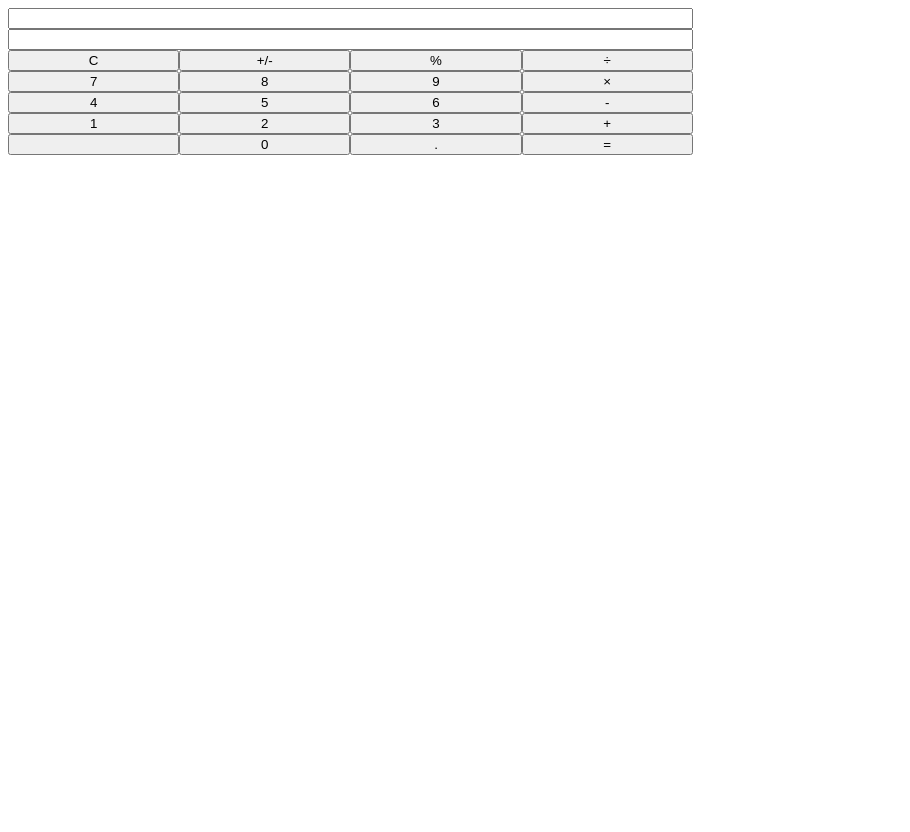
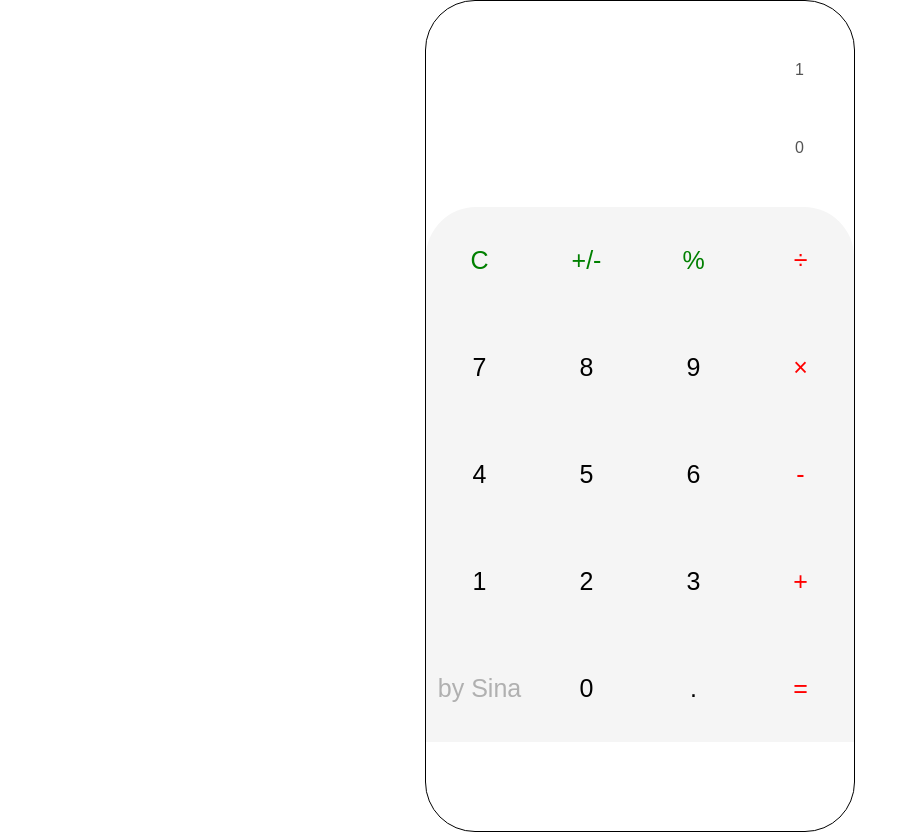
Before and after one commit to cenaei/Calculator, a plain HTML site: page index.html in a window 1280 px wide. Shown: the whole page, without its empty margins (0-910 px from the left). Drawn offline with Linux system fonts and the light colour scheme; a web font is replaced by a local one.

Commit message:
Added more Styling

```diff
--- a/app.js
+++ b/app.js
@@ -1,19 +1,25 @@
 var numbers = "";
-const input = document.getElementById("input");
-const output = document.getElementById("output");
+const body = document.querySelector("body");
+const input = document.querySelector("#input");
+const output = document.querySelector("#output");
 
-function show() {
-  input.value = numbers;
+function show(num) {
+  input = num;
+  output = num;
 }
 
 function add(val) {
-  input+=val;
-  show();
+  input += val;
+  show(input);
 }
 
 function c() {
   numbers = "";
-  show();
+  show(numbers);
+}
+
+function point() {
+
 }
 
 // function ne() {
@@ -22,3 +28,19 @@ function c() {
 function calc() {
   eval(numbers);
 }
+
+// function data(value) {
+//   calculator.display.value += value
+// }
+
+// function ac(){
+//   calculator.display.value = ""
+// }
+
+// function c(){
+//   calculator.display.value = calculator.display.value.slice(0,-1)
+// }
+
+// function result(){
+//   calculator.display.value = eval(calculator.display.value)
+// }
--- a/assets/sass/base/_base.scss
+++ b/assets/sass/base/_base.scss
@@ -1,11 +1,10 @@
-body {
-  width: 42.8rem;
+.section {
+  max-width: 42.8rem;
   height: 100vh;
-}
-
-.header {
-  display: flex;
-  flex-direction: column
+  margin: 0 auto;
+  padding-top: 3rem;
+  border: 1px solid #000;
+  border-radius: 5rem;
 }
 
 .main {
--- a/assets/sass/base/_reset.scss
+++ b/assets/sass/base/_reset.scss
@@ -17,7 +17,7 @@ body {
   bottom: 0px;
   width: 100vw;
   height: 100vh;
-  font-family: "Roboto", sans-serif;
+  font-family: 'Kdam Thmor Pro', sans-serif;
   background-color: $background;
 }
 
@@ -48,49 +48,19 @@ textarea {
 // }
 
 button {
-  margin-left: 1rem;
-  padding: 1rem 2rem;
+  background-color: transparent;
+  aspect-ratio: 1/1;
+  padding: 1rem;
   border: none;
-  border-radius: 1.3rem;
-  font: {
-    size: 1.4rem;
-    weight: 400;
-  }
+  border-radius: 2rem;
+  @include font(2.5rem, 300);
   &:hover {
     cursor: pointer;
+    background-color: #ddabab;
   }
-  background-color: white;
-}
-
-h1,
-h2,
-h3,
-h4,
-h5,
-h6 {
-  align-self: flex-start;
-  font-family: 'Roboto', sans-serif;
-  color: black;
-  margin: 1.3rem 0 1.3rem .3rem;
-}
-
-h1 {
-  @include font(3.2rem, 500);
-}
-
-h2 {
-  @include font(2.2rem, 400);
-}
-
-h3 {
-  @include font(1.8rem, 400);
 }
 
 a {
   text-decoration: none;
   color: black;
 }
-
-p {
-  @include font(1.4rem, 300);
-}
--- /dev/null
+++ b/assets/sass/layouts/_buttons.scss
@@ -0,0 +1,21 @@
+.main {
+  background-color: whitesmoke;
+  margin: 0;
+  border-top-left-radius: 5rem;
+  border-top-right-radius: 5rem;
+}
+
+.btn {
+  &--green {
+    color: $green;
+  }
+  &--red {
+    color: $red;
+  }
+}
+.sign {
+  &:hover {
+    background-color: transparent;
+    color: #28a971;
+  }
+}
--- /dev/null
+++ b/assets/sass/layouts/_display.scss
@@ -0,0 +1,23 @@
+.header {
+  display: grid;
+  grid-template-columns: 1fr;
+  grid-template-rows: repeat(2, 1fr);
+  grid-column-gap: 0px;
+  grid-row-gap: 0px;
+
+  max-height: 20%;
+
+  margin-bottom: 2rem;
+
+  .input {
+    text-align: right;
+    padding: 3rem 5rem;
+    // background-color: #ffd8d8;
+    // color: ;
+  }
+  .output {
+    @extend .input;
+    // padding: 1.5rem 1.5rem;
+    // background-color: #c5fff5;
+  }
+}
--- a/assets/sass/main.sass
+++ b/assets/sass/main.sass
@@ -3,5 +3,8 @@
 @import "sass-utils/_variables.scss";
 @import "sass-utils/_mixin.scss";
 
+@import "base/_reset.scss";
 @import "base/_base.scss";
-@import "base/_base.scss";
+
+@import "layouts/_display.scss";
+@import "layouts/_buttons.scss";
--- a/assets/sass/sass-utils/_colors.scss
+++ b/assets/sass/sass-utils/_colors.scss
@@ -0,0 +1,3 @@
+$background: #fff;
+$green: green;
+$red: red;
--- a/assets/sass/sass-utils/_fonts.scss
+++ b/assets/sass/sass-utils/_fonts.scss
@@ -1,2 +1,5 @@
 // Roboto
 @import url("https://fonts.googleapis.com/css2?family=Roboto:ital,wght@0,100;0,300;0,400;0,500;0,700;0,900;1,100;1,300;1,400;1,500;1,700;1,900&display=swap");
+
+// Kdam Thmor Pro
+@import url('https://fonts.googleapis.com/css2?family=Kdam+Thmor+Pro&display=swap');
--- a/index.html
+++ b/index.html
@@ -1,22 +1,25 @@
 <!DOCTYPE html>
 <html lang="en">
   <head>
-  <meta charset="UTF-8">
-  <meta http-equiv="X-UA-Compatible" content="IE=edge">
-  <meta name="viewport" content="width=device-width, initial-scale=1.0">
-  <link rel="shortcut icon" href="favicon.ico" type="image/x-icon">
-  <link rel="stylesheet" href="./assets/css/main.css">
+    <meta charset="UTF-8" />
+    <meta http-equiv="X-UA-Compatible" content="IE=edge" />
+    <meta name="viewport" content="width=device-width, initial-scale=1.0" />
+    <link rel="shortcut icon" href="favicon.ico" type="image/x-icon" />
+    <link rel="stylesheet" href="./assets/css/main.css" />
     <title>Calculator</title>
   </head>
   <body>
+    <section class="section">
       <header class="header">
-    <input type="text" name="input" id="input" value="">
-    <input type="text" name="output" id="output" value="">
+        <input type="text" name="output" id="output" class="output" value="1" disabled/>
+        <input type="text" name="input" id="input" class="input" value="0" disabled/>
       </header>
       <main class="main">
         <button class="btn--green" onclick="c()">C</button>
         <button class="btn--green" onclick="ne()">+/-</button>
-    <button class="btn--green" onclick="add(this.value)" value="%">%</button>
+        <button class="btn--green" onclick="add(this.value)" value="%">
+          %
+        </button>
         <button class="btn--red" onclick="add(this.value)" value="/">÷</button>
         <button class="numbers" onclick="add(this.value)" value="7">7</button>
         <button class="numbers" onclick="add(this.value)" value="8">8</button>
@@ -30,12 +33,12 @@
         <button class="numbers" onclick="add(this.value)" value="2">2</button>
         <button class="numbers" onclick="add(this.value)" value="3">3</button>
         <button class="btn--red" onclick="add(this.value)" value="+">+</button>
-    <button></button>
+        <button class="sign" disabled>by Sina</button>
         <button class="numbers" onclick="add(this.value)" value="0">0</button>
-    <button class="numbers" onclick="add(this.value)" value=".">.</button>
+        <button class="numbers" onclick="point()" value=".">.</button>
         <button class="btn--red" onclick="calc(this.value)" value="=">=</button>
       </main>
-
+    </section>
     <script src="app.js"></script>
   </body>
 </html>
```
Also changed, not shown: assets/css/main.css, 1 other file. Lines whose indentation alone changed are shown as unchanged.
